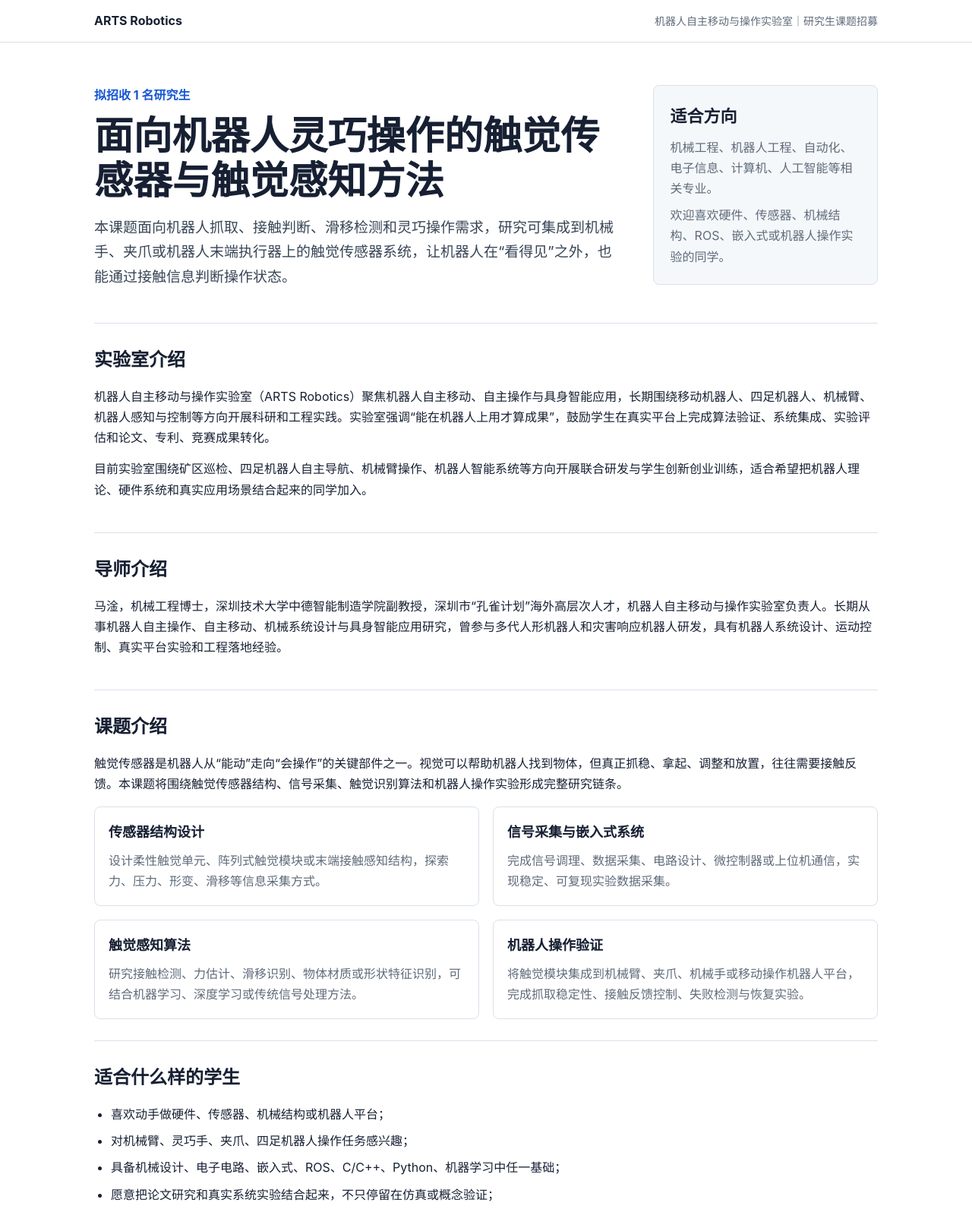
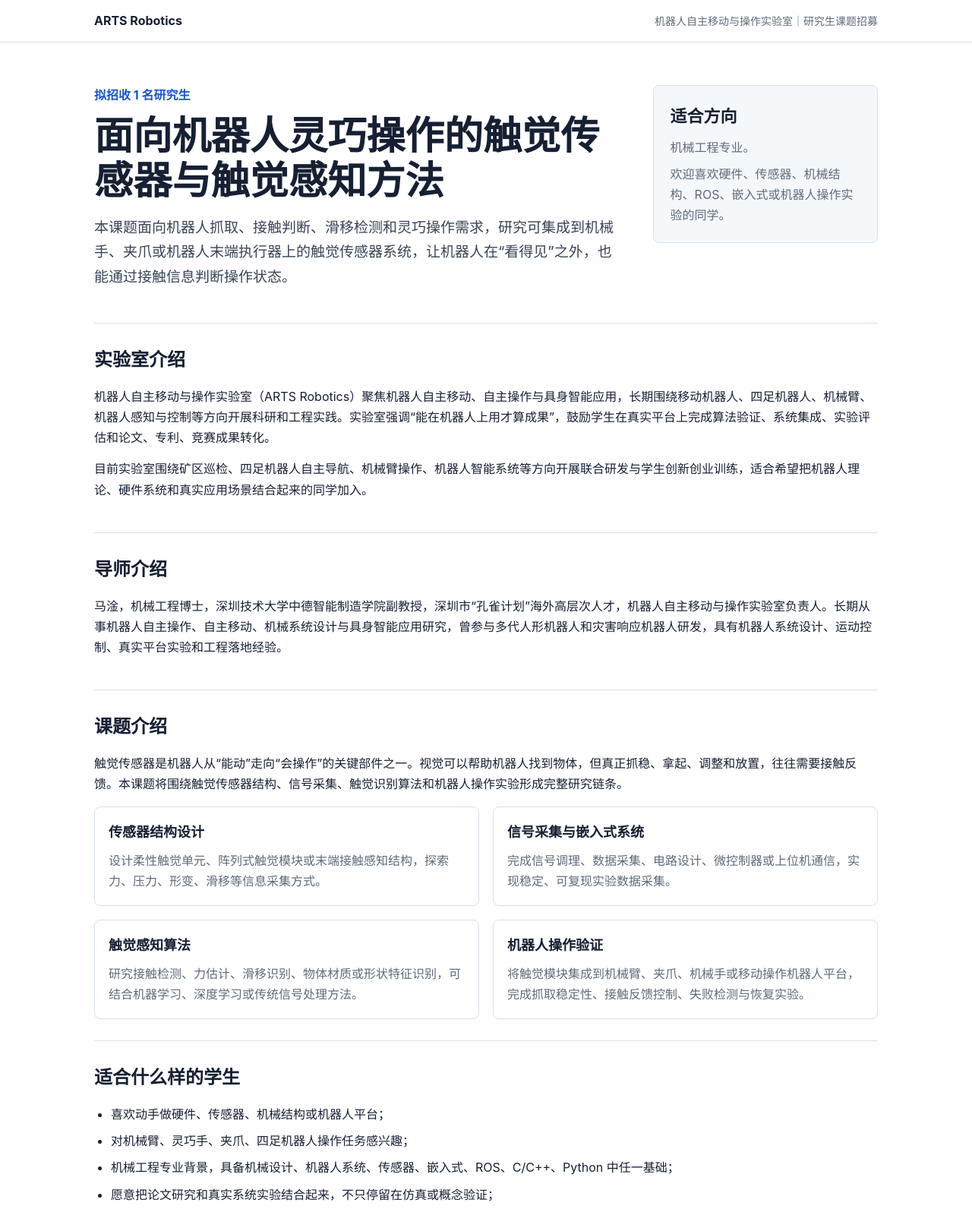
Before and after one commit to maganrobotics-boop/mentorship, a plain HTML site: page index.html in a window 1280 px wide. Shown: the top 1592 px of the page at 76% size. Drawn offline with Linux system fonts and the light colour scheme.

Commit message:
Limit suitable major to mechanical engineering

```diff
--- a/index.html
+++ b/index.html
@@ -94,7 +94,7 @@
       </div>
       <aside class="info" aria-label="招生信息">
         <strong>适合方向</strong>
-        <p>机械工程、机器人工程、自动化、电子信息、计算机、人工智能等相关专业。</p>
+        <p>机械工程专业。</p>
         <p>欢迎喜欢硬件、传感器、机械结构、ROS、嵌入式或机器人操作实验的同学。</p>
       </aside>
     </div>
@@ -126,7 +126,7 @@
       <ul>
         <li>喜欢动手做硬件、传感器、机械结构或机器人平台；</li>
         <li>对机械臂、灵巧手、夹爪、四足机器人操作任务感兴趣；</li>
-        <li>具备机械设计、电子电路、嵌入式、ROS、C/C++、Python、机器学习中任一基础；</li>
+        <li>机械工程专业背景，具备机械设计、机器人系统、传感器、嵌入式、ROS、C/C++、Python 中任一基础；</li>
         <li>愿意把论文研究和真实系统实验结合起来，不只停留在仿真或概念验证；</li>
         <li>希望在研究生阶段形成明确成果，包括论文、专利、开源系统、竞赛作品或工程样机。</li>
       </ul>
```
